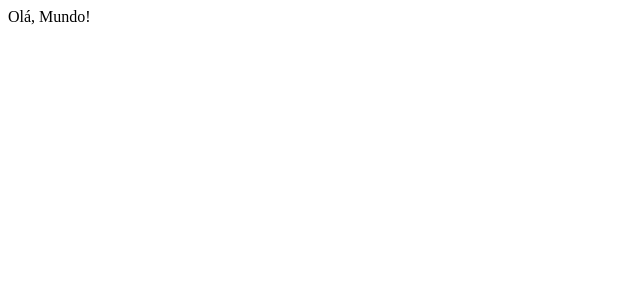
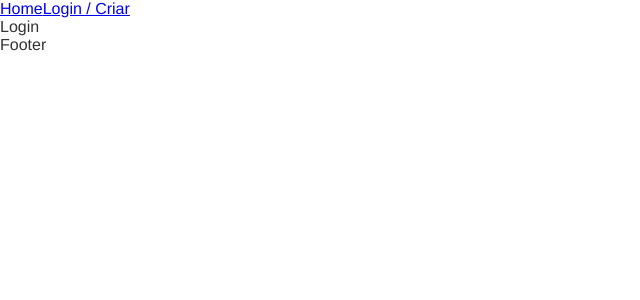
Before and after one commit to YtaloGabriel/dogs, a React (Create React App) app: page /login in a window 1280 px wide. Shown: the top 300 px of the page, without its empty margins (0-640 px from the left). Built offline with nearby package versions, Linux system fonts and the light colour scheme.

Commit message:
Global configuration and addition

```diff
--- /dev/null
+++ b/src/App.css
@@ -0,0 +1,43 @@
+* {
+  box-sizing: border-box;
+}
+
+:root {
+  --type-first: Helvetica, Arial, sans-serif;
+  --type-second: 'Spectral', Georgia;
+}
+
+body {
+  margin: 0;
+  padding: 0;
+  color: #333;
+  font-family: var(--type-first);
+}
+
+h1, h2, h3, h4, p {
+  margin: 0;
+}
+
+ul, li {
+  list-style: none;
+  margin: 0;
+  padding: 0;
+}
+
+img {
+  display: block;
+  max-width: 100%;
+}
+
+button, input {
+  display: block;
+  font-size: 1rem;
+  font-family: var(--type-first);
+  color: #333;
+}
+
+.container {
+  max-width: 50rem;
+  padding: 0 1rem;
+  margin: 0 auto;
+}
--- a/src/App.js
+++ b/src/App.js
@@ -1,5 +1,24 @@
+import React from 'react';
+import { BrowserRouter, Route, Routes } from 'react-router-dom';
+import Header from './Components/Header';
+import Footer from './Components/Footer';
+import Home from './Components/Home';
+import Login from './Components/Login/Login';
+import './App.css';
+
 function App() {
-  return <div className="App">Olá, Mundo!</div>;
+  return (
+    <div className="App">
+      <BrowserRouter>
+        <Header />
+        <Routes>
+          <Route path="/" element={<Home />} />
+          <Route path="/login" element={<Login />} />
+        </Routes>
+        <Footer />
+      </BrowserRouter>
+    </div>
+  );
 }
 
 export default App;
--- /dev/null
+++ b/src/Components/Footer.js
@@ -0,0 +1,8 @@
+import React from 'react';
+import Styles from './css/Footer.module.css';
+
+const Footer = () => {
+  return <footer className={Styles.footer}>Footer</footer>;
+};
+
+export default Footer;
--- /dev/null
+++ b/src/Components/Header.js
@@ -0,0 +1,16 @@
+import React from 'react';
+import { Link } from 'react-router-dom';
+import Styles from './css/Header.module.css';
+
+const Header = () => {
+  return (
+    <header className={Styles.header}>
+      <nav>
+        <Link to="/">Home</Link>
+        <Link to="/login">Login / Criar</Link>
+      </nav>
+    </header>
+  );
+};
+
+export default Header;
--- /dev/null
+++ b/src/Components/Home.js
@@ -0,0 +1,7 @@
+import React from 'react';
+
+const Home = () => {
+  return <div>Home</div>;
+};
+
+export default Home;
--- /dev/null
+++ b/src/Components/Login/Login.js
@@ -0,0 +1,7 @@
+import React from 'react';
+
+const Login = () => {
+  return <div>Login</div>;
+};
+
+export default Login;
```
Also changed, not shown: src/Components/css/Footer.module.css (added), src/Components/css/Header.module.css (added).
